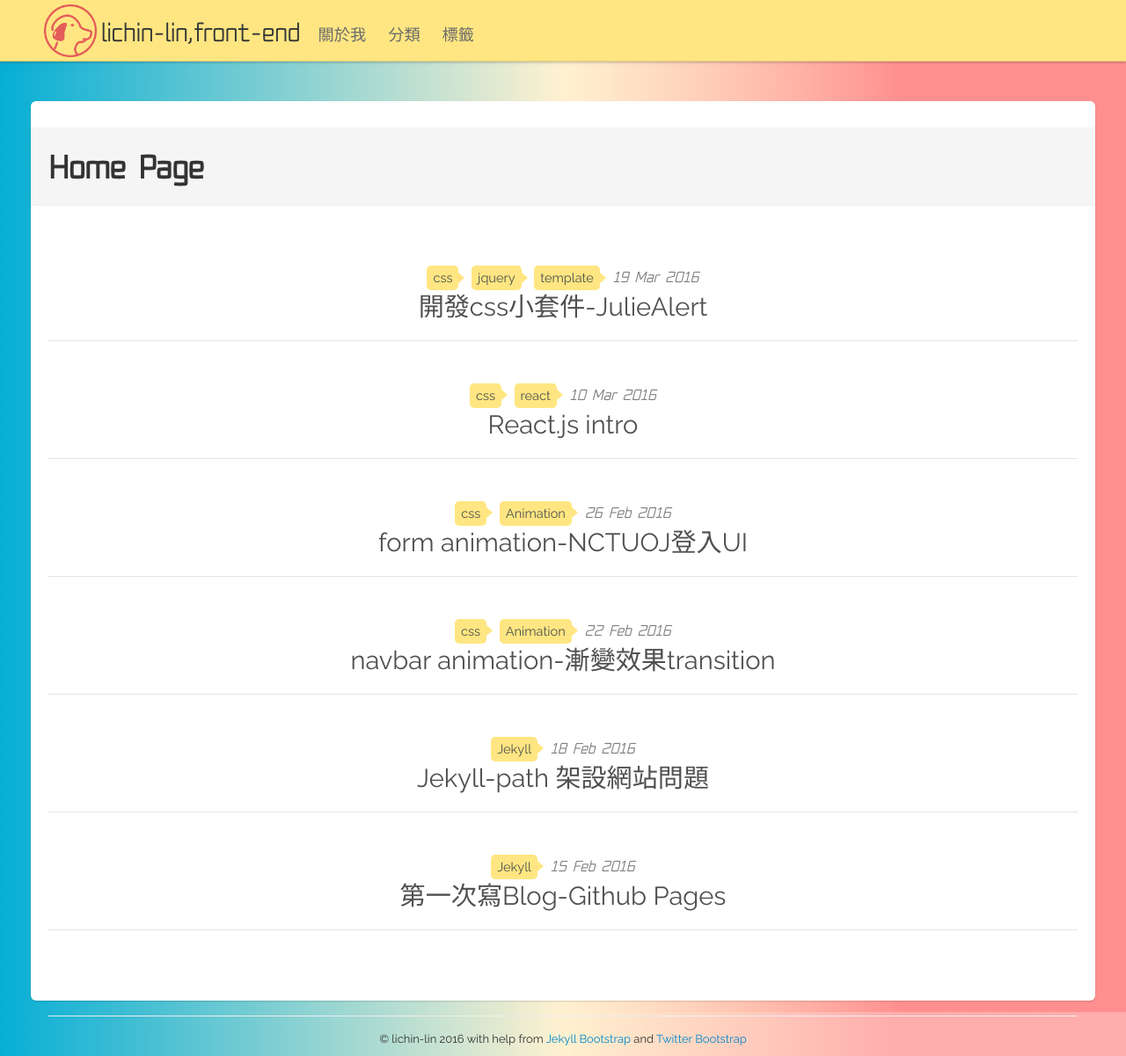
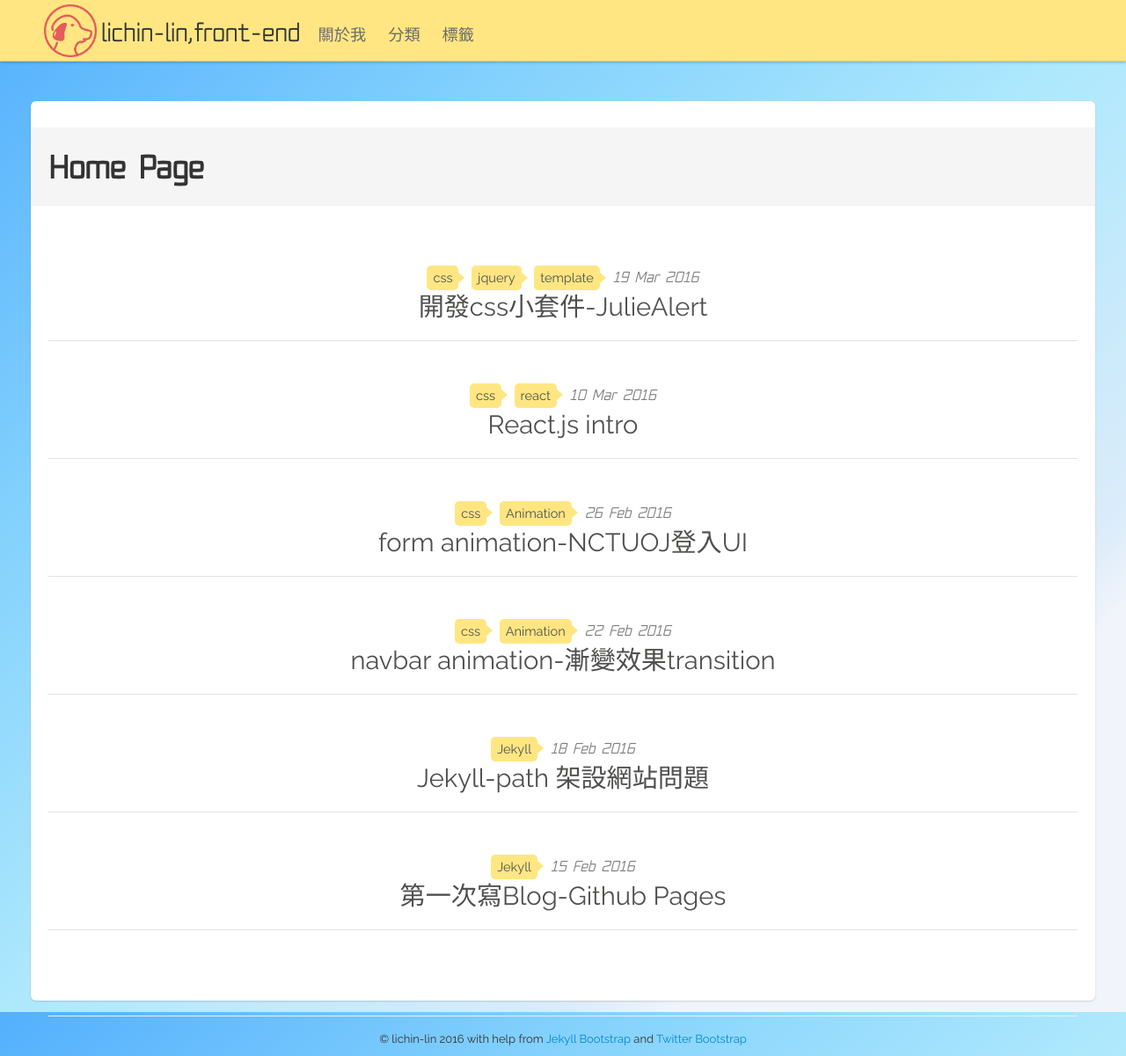
Before and after one commit to lichin-lin/lichin-lin.github.io, a Jekyll site: the page built from index.md, in a window 1280 px wide and 1201 px high. Shown: the whole window at 88% size. Built offline with Jekyll 4.4.1, drawn with Linux system fonts in a browser that asks for light colours; nearby versions of some CDN libraries.

Commit message:
fix body backgroundColor

```diff
--- a/assets/themes/twitter/css/style.css
+++ b/assets/themes/twitter/css/style.css
@@ -1,7 +1,7 @@
 @import url("/assets/font/Fenton-Medium.otf");
 html,
 body {
-  background: linear-gradient(to right, #06aed5 0%, #fff1d0 50%, rgba(255,128,128,0.65) 80%);
+  background: linear-gradient(to bottom right, #54B0FD 0%, #81D0FD 25%,#ADE8FD 50%,#DBECFA 75%, #F1F4FB 80%);
   font-family: 'raleway', sans-serif;
   margin: 0;
 }
```
